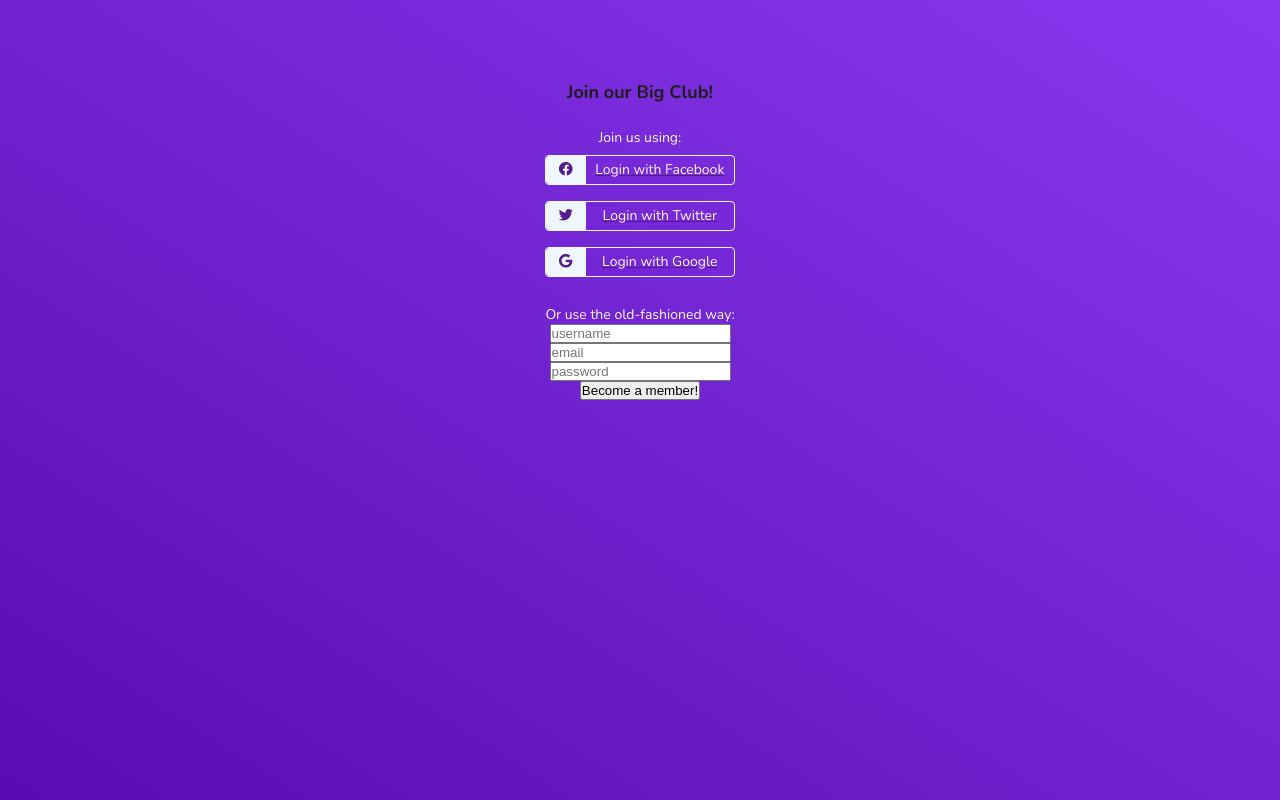
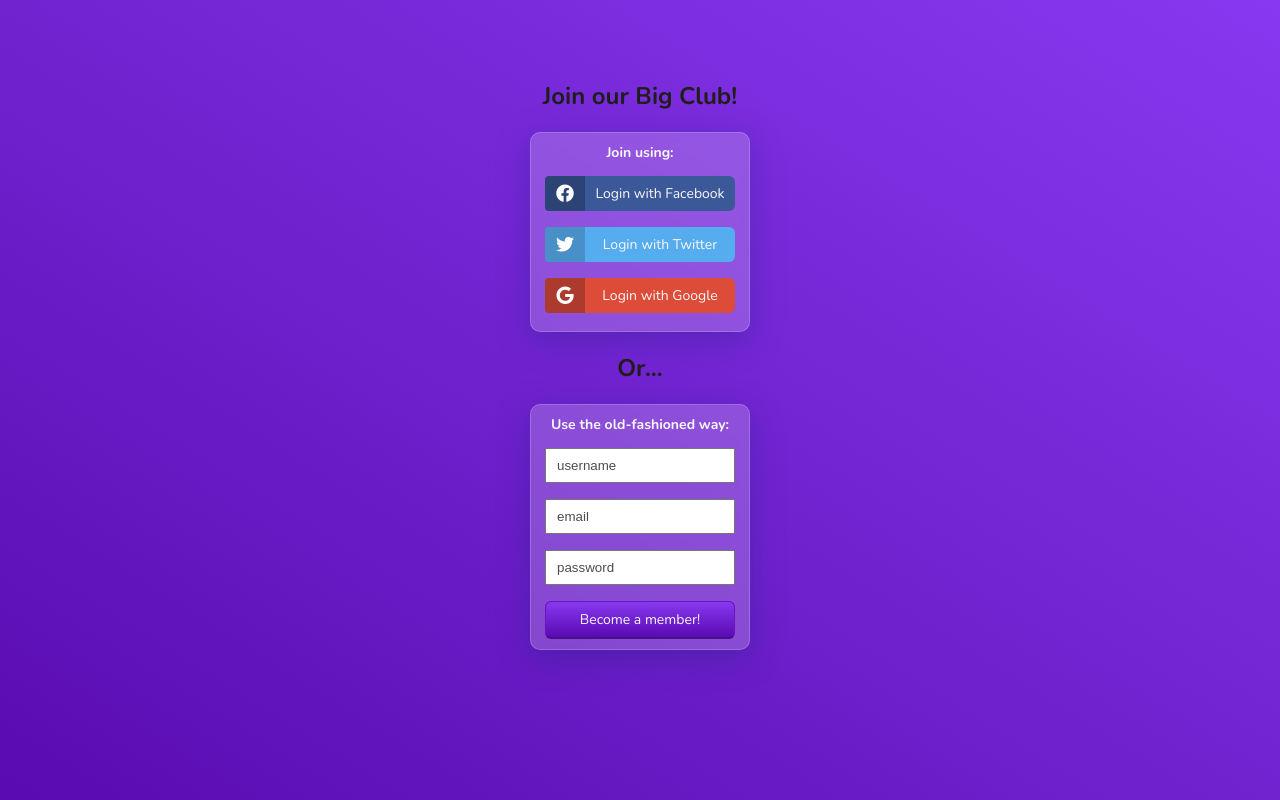
Before and after one commit to jsalen/simple-login-form, a plain HTML site: page index.html in a window 1280 px wide. Drawn offline with nearby package versions, Linux system fonts and the light colour scheme.

Commit message:
Tweaked some small details on btns

```diff
--- a/assets/style.css
+++ b/assets/style.css
@@ -16,10 +16,18 @@ html {
     height: 100vh;
 }
 
-h1 {
-    font-size: 1.8rem;
+.header{
+    font-size: 2.4rem;
+    font-weight: 700;
     text-align: center;
     color: var(--warm-black);
+}
+
+h2 {
+    font-size: 1.4rem;
+    color: var(--off-white);
+    margin-bottom: 6px;
+    text-align: center;
 }
 
 p {
@@ -40,32 +48,123 @@ p {
 }
 
 .form-container__social-networks {
-    margin: 20px 0;
+    width: 220px;
+    margin: 20px auto;
+    padding: 10px 0;
 }
-.form-container__social-networks > a {
+
+.glass {
+    background: rgba( 255, 255, 255, 0.2 );
+    box-shadow: 0 8px 32px 0 rgba( 31, 38, 135, 0.37 );
+    backdrop-filter: blur( 4.0px );
+    -webkit-backdrop-filter: blur( 4.0px );
+    border-radius: 10px;
+    border: 1px solid rgba( 255, 255, 255, 0.18 );
+}
+.form-container__social-networks a {
     width: 190px;
-    height: 30px;
+    height: 35px;
     margin: 8px 0;
     display: flex;
     font-size: 1.4rem;
-    vertical-align: text-bottom;
+    text-decoration: none;
 }
+
+
 
 .form-container__social-networks span {
     width: 40px;
-    background-color: aliceblue;
+    font-size: 1.8rem;
     text-align: center;
     border-radius: 4px 0 0 4px;
-    padding-top: 4px;
+    padding-top: 6px;
+    color: white;
+}
+
+.fb {
+    background-color: #3B5998;
+}
+
+.fb span {
+    background-color: #2b4375;
+}
+
+.tw {
+    background-color: #55ACEE;
+}
+
+.tw span {
+    background-color: #4890c7;
+}
+
+.google {
+    background-color: #dd4b39;
+}
+
+.google span {
+    background-color: #ad3b2d;
 }
 
 .form-container__social-networks p {
     width: 150px;
     text-align: center;
-    padding-top: 4px;
+    padding-top: 8px;
 }
 
 .btn {
-    border: 1px solid aliceblue;
-    border-radius: 4px;
+    border-radius: 6px;
 }
+
+.form-container__form {
+    width: 220px;
+    padding: 10px;
+    margin: 20px auto 0;
+}
+
+input {
+    width: 190px;
+    height: 35px;
+    margin: 8px 0;
+    padding-left: 10px;
+}
+
+input:hover {
+    box-shadow: none;
+    border: none;
+}
+
+::placeholder {
+    color: #4d4d4d;
+}
+
+/* Acomodar Icon dentro del PlaceHolder */
+
+.submit {
+    width: 190px;
+    padding: 10px;
+    margin-top: 8px;
+    background: #5A0AB1;
+    background-image: -webkit-linear-gradient(top, #8838F0, #5A0AB1);
+    background-image: -moz-linear-gradient(top, #8838F0, #5A0AB1);
+    background-image: -ms-linear-gradient(top, #8838F0, #5A0AB1);
+    background-image: -o-linear-gradient(top, #8838F0, #5A0AB1);
+    background-image: -webkit-gradient(to bottom, #8838F0, #5A0AB1);
+    color: var(--off-white);
+    font-family: 'Nunito', sans-serif;
+    font-size: 1.4rem;
+    font-weight: 500;
+    line-height: 1.5rem;
+    border: solid #6518c0 1px;
+    border-bottom: 2px solid #470f8a;
+    cursor: pointer;
+}
+
+.submit:hover {
+    background: #6518c0;
+}
+
+.shadow-hover:hover {
+    -webkit-box-shadow: 1px 1px 4px 0 rgba(32, 30, 28, 0.5);
+    -moz-box-shadow: 1px 1px 4px 0 rgba(32, 30, 28, 0.5);
+    box-shadow: 1px 1px 4px 0 rgba(32, 30, 28, 0.5);
+}
--- a/index.html
+++ b/index.html
@@ -14,27 +14,29 @@
         <div class="container">
             <div class="form-container">
                 <div class="form-container__title">
-                    <h1>Join our Big Club!</h1>
+                    <h1 class="header">Join our Big Club!</h1>
                 </div>
-                <div class="form-container__social-networks">
-                    <p>Join us using:</p>
-                    <a href="" class="fb btn">
+                <div class="form-container__social-networks glass">
+                    <h2>Join using:</h2>
+                    <a href="" class="fb btn shadow-hover">
                         <span><i class="fab fa-facebook"></i></span> <p>Login with Facebook</p>
                     </a>
-                    <a href="" class="tw btn">
+                    <a href="" class="tw btn shadow-hover">
                         <span><i class="fab fa-twitter"></i></span> <p>Login with Twitter</p>
                     </a>
-                    <a href="" class="google btn">
+                    <a href="" class="google btn shadow-hover">
                         <span><i class="fab fa-google"></i></span> <p>Login with Google</p>
                     </a>
                 </div>
-                <div class="form-container__form">
-                    <p>Or use the old-fashioned way:</p>
+                <h2 class="header">Or...</h2>
+                <div class="form-container__form glass">
+                    <h2>Use the old-fashioned way:</h2>
                     <form action="">
+
                         <input type="text" name="username" id="username" placeholder="username" min="4" required>
                         <input type="email" name="email" id="email" placeholder="email" required>
                         <input type="password" name="password" id="password" min="8" maxlength="16" placeholder="password" required>
-                        <button type="submit">Become a member!</button>
+                        <button type="submit" class="submit btn shadow-hover">Become a member!</button>
                     </form>
                 </div>
             </div>
```
